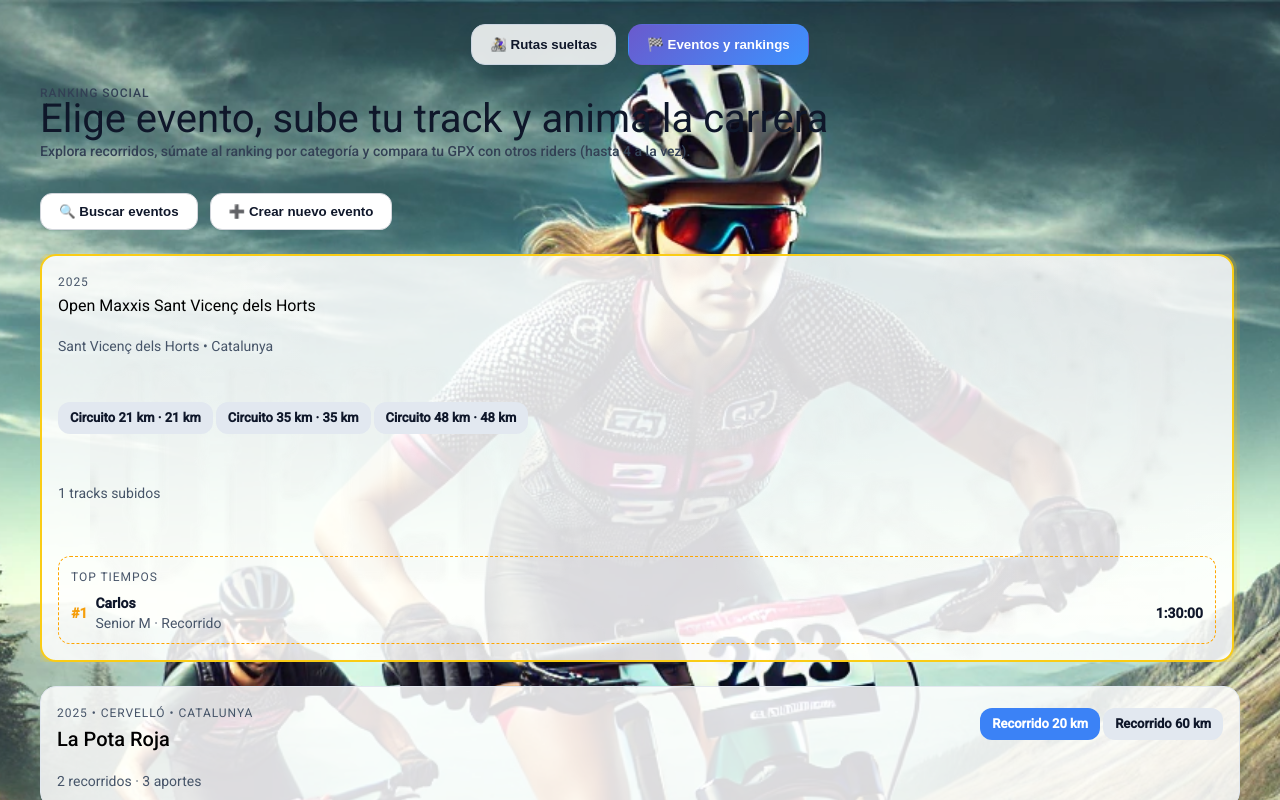
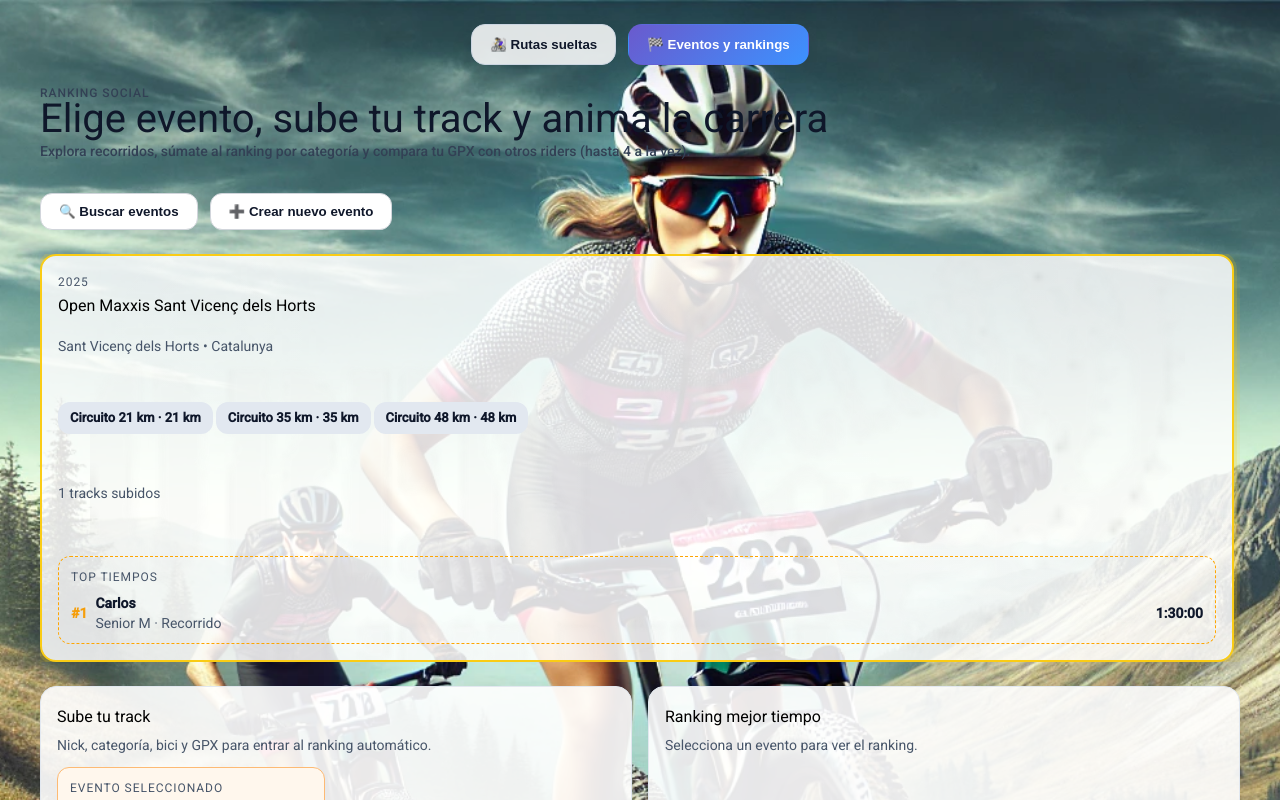
Before and after one commit to eimbert/gpx-maps, an Angular app: page /load in a window 1280 px wide. Both pictures are taken after a click on the button "🏁 Eventos y rankings". Shown: the top 800 px of the page. Built offline with nearby package versions, Linux system fonts and the light colour scheme.

Commit message:
Refactor event upload selection

```diff
--- a/src/app/load-gpx/load-gpx.component.css
+++ b/src/app/load-gpx/load-gpx.component.css
@@ -430,17 +430,6 @@
   gap: 18px;
 }
 
-.event-summary {
-  display: flex;
-  justify-content: space-between;
-  align-items: flex-start;
-  gap: 16px;
-  background: rgba(255, 255, 255, 0.85);
-  padding: 16px;
-  border-radius: 16px;
-  border: 1px solid #e2e8f0;
-}
-
 .event-panels {
   display: grid;
   grid-template-columns: repeat(auto-fit, minmax(320px, 1fr));
@@ -457,6 +446,33 @@
 
 .panel__header h3 {
   margin: 0;
+}
+
+.panel__header--stacked {
+  display: flex;
+  justify-content: space-between;
+  gap: 12px;
+  flex-wrap: wrap;
+  align-items: flex-start;
+}
+
+.event-status {
+  padding: 10px 12px;
+  border-radius: 12px;
+  background: #f8fafc;
+  border: 1px solid #e2e8f0;
+  min-width: 240px;
+}
+
+.event-status--empty {
+  background: #fff7ed;
+  border-color: #fdba74;
+}
+
+.event-status__title {
+  margin: 4px 0;
+  font-weight: 800;
+  color: #0f172a;
 }
 
 
@@ -515,6 +531,13 @@ input[type="file"] {
 .ranking__item--mine {
   border: 1px solid #a855f7;
   background: #f3e8ff;
+}
+
+.panel__placeholder {
+  padding: 12px;
+  border-radius: 12px;
+  background: #f8fafc;
+  color: #475569;
 }
 
 .position {
--- a/src/app/load-gpx/load-gpx.component.html
+++ b/src/app/load-gpx/load-gpx.component.html
@@ -126,32 +126,34 @@
       <p class="muted">No hay eventos disponibles todavía.</p>
     </ng-template>
 
-    <section *ngIf="selectedEvent" class="event-detail">
-      <div class="event-summary">
-        <div>
-          <p class="eyebrow">{{ selectedEvent.year }} • {{ getEventLocation(selectedEvent) }}</p>
-          <h2>{{ selectedEvent.name }}</h2>
-          <p class="muted">{{ selectedEvent.modalities.length }} recorridos · {{ selectedEvent.tracks.length }} aportes</p>
-        </div>
-        <div class="pill-group">
-          <span
-            class="pill"
-            *ngFor="let modality of selectedEvent.modalities"
-            [class.pill--active]="modality.id === selectedModalityId"
-            (click)="selectedModalityId = modality.id"
-          >
-            {{ modality.name }}
-          </span>
-        </div>
-      </div>
-
+    <section *ngIf="events.length" class="event-detail">
       <div class="event-panels">
         <article class="panel">
-          <div class="panel__header">
+          <div class="panel__header panel__header--stacked">
+            <div>
               <h3>Sube tu track</h3>
               <p class="muted">Nick, categoría, bici y GPX para entrar al ranking automático.</p>
             </div>
+            <div class="event-status" [class.event-status--empty]="!selectedEvent">
+              <p class="eyebrow">Evento seleccionado</p>
+              <ng-container *ngIf="selectedEvent; else noEventSelected">
+                <p class="event-status__title">{{ selectedEvent.name }}</p>
+                <p class="muted">{{ selectedEvent.year }} • {{ getEventLocation(selectedEvent) }}</p>
+              </ng-container>
+              <ng-template #noEventSelected>
+                <p class="event-status__title">Ningún evento seleccionado</p>
+                <p class="muted">Elige un evento para habilitar la subida.</p>
+              </ng-template>
+            </div>
+          </div>
           <div class="form-grid">
+            <label>
+              <span>Evento</span>
+              <select [ngModel]="selectedEventId" (ngModelChange)="handleEventSelection($event)">
+                <option value="">Selecciona un evento</option>
+                <option *ngFor="let event of events" [ngValue]="event.id">{{ event.name }} ({{ event.year }})</option>
+              </select>
+            </label>
             <label>
               <span>Nick name</span>
               <input type="text" [(ngModel)]="eventUpload.nickname" placeholder="Tu alias" />
@@ -164,8 +166,13 @@
             </label>
             <label>
               <span>Modalidad</span>
-              <select [(ngModel)]="eventUpload.modalityId">
-                <option *ngFor="let modality of selectedEvent.modalities" [ngValue]="modality.id">{{ modality.name }}</option>
+              <select
+                [(ngModel)]="eventUpload.modalityId"
+                (ngModelChange)="onModalityChange($event)"
+                [disabled]="!selectedEvent"
+              >
+                <option value="" disabled>Selecciona un recorrido</option>
+                <option *ngFor="let modality of selectedEvent?.modalities || []" [ngValue]="modality.id">{{ modality.name }}</option>
               </select>
             </label>
             <label>
@@ -176,15 +183,16 @@
             </label>
             <label class="file-input">
               <span>Track GPX</span>
-              <input #eventFileInput type="file" accept=".gpx" (change)="onEventFileChange($event)" />
+              <input #eventFileInput type="file" accept=".gpx" (change)="onEventFileChange($event)" [disabled]="!selectedEvent" />
             </label>
           </div>
-          <button class="btn-start" type="button" (click)="uploadTrackToEvent()">
+          <button class="btn-start" type="button" (click)="uploadTrackToEvent()" [disabled]="!canUploadToEvent()">
             <span>Enviar al ranking</span>
           </button>
         </article>
 
         <article class="panel">
+          <ng-container *ngIf="selectedEvent; else rankingPlaceholder">
             <div class="panel__header">
               <h3>Ranking mejor tiempo</h3>
               <p class="muted">Tu mejor marca se conserva, el resto queda en historial personal.</p>
@@ -199,10 +207,18 @@
                 <span class="time">{{ formatTime(track.timeSeconds) }}</span>
               </li>
             </ol>
+          </ng-container>
+          <ng-template #rankingPlaceholder>
+            <div class="panel__header">
+              <h3>Ranking mejor tiempo</h3>
+              <p class="muted">Selecciona un evento para ver el ranking.</p>
+            </div>
+          </ng-template>
         </article>
       </div>
 
       <article class="panel">
+        <ng-container *ngIf="selectedEvent; else selectionPlaceholder">
           <div class="panel__header">
             <h3>Elige hasta 4 rivales</h3>
             <p class="muted">Activa los que quieras comparar y pulsa "Animar selección".</p>
@@ -220,6 +236,13 @@
           <div class="actions">
             <button class="btn-start" type="button" (click)="animateSelectedTracks()">Animar selección</button>
           </div>
+        </ng-container>
+        <ng-template #selectionPlaceholder>
+          <div class="panel__header">
+            <h3>Elige hasta 4 rivales</h3>
+            <p class="muted">Selecciona un evento para ver los aportes disponibles.</p>
+          </div>
+        </ng-template>
       </article>
 
       <article class="panel" *ngIf="personalHistory.length">
--- a/src/app/load-gpx/load-gpx.component.ts
+++ b/src/app/load-gpx/load-gpx.component.ts
@@ -80,9 +80,6 @@ export class LoadGpxComponent implements OnInit, OnDestroy {
   ngOnInit() {
     this.eventService.getEvents().subscribe(events => {
       this.events = events;
-      if (!this.selectedEventId && events.length) {
-        this.selectEvent(events[0].id);
-      }
       this.syncCarouselIndex();
       this.restartCarouselTimer();
     });
@@ -98,9 +95,6 @@ export class LoadGpxComponent implements OnInit, OnDestroy {
 
   selectMode(mode: 'routes' | 'events'): void {
     this.mode = mode;
-    if (mode === 'events' && this.events.length && !this.selectedEventId) {
-      this.selectEvent(this.events[0].id);
-    }
   }
 
   selectEvent(eventId: string, modalityId?: string): void {
@@ -116,6 +110,26 @@ export class LoadGpxComponent implements OnInit, OnDestroy {
     if (this.personalNickname) {
       this.refreshPersonalHistory();
     }
+  }
+
+  handleEventSelection(eventId: string): void {
+    if (!eventId) {
+      this.selectedEventId = null;
+      this.selectedModalityId = null;
+      this.selectedComparisonIds.clear();
+      this.personalHistory = [];
+      this.eventUpload = { ...this.eventUpload, modalityId: '', file: null };
+      if (this.eventFileInputRef?.nativeElement) {
+        this.eventFileInputRef.nativeElement.value = '';
+      }
+      return;
+    }
+
+    this.selectEvent(eventId);
+  }
+
+  onModalityChange(modalityId: string): void {
+    this.selectedModalityId = modalityId;
   }
 
   getEventLocation(event: RaceEvent): string {
@@ -715,6 +729,15 @@ export class LoadGpxComponent implements OnInit, OnDestroy {
     }
   }
 
+  canUploadToEvent(): boolean {
+    return Boolean(
+      this.selectedEvent &&
+      this.eventUpload.file &&
+      this.eventUpload.nickname.trim() &&
+      (this.eventUpload.modalityId || this.selectedModalityId)
+    );
+  }
+
   async animateSelectedTracks(): Promise<void> {
     const event = this.selectedEvent;
     if (!event) return;
```
Lines whose indentation alone changed are shown as unchanged.
